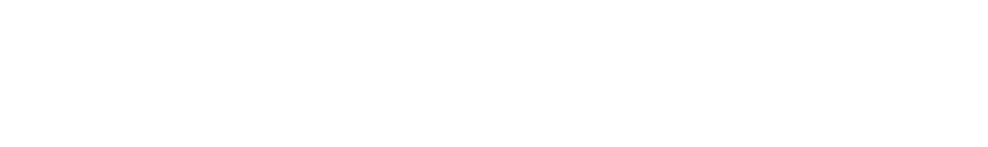
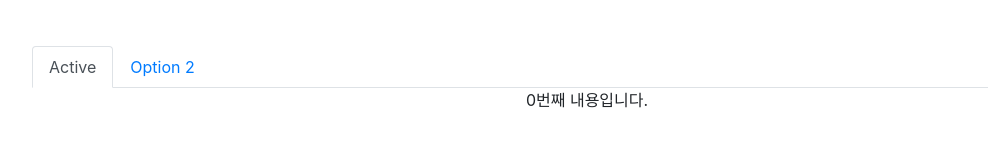
Before and after one commit to magarin213/shop, a React (Create React App) app: page /detail/1 in a window 1280 px wide. Shown: the part 493-640 px from the top of the page, without its empty margins (53-1041 px from the left). Built offline with nearby package versions, Linux system fonts and the light colour scheme.

Commit message:
react-trainsition-group
npm i react-transition-group
import {CSSTransition} from 'react-transition-group';
나머진 내용은 코드 보고 익히기

```diff
--- a/package.json
+++ b/package.json
@@ -13,6 +13,7 @@
     "react-dom": "^17.0.2",
     "react-router-dom": "^5.3.0",
     "react-scripts": "4.0.3",
+    "react-transition-group": "^4.4.2",
     "styled-components": "^5.3.1",
     "web-vitals": "^1.0.1"
   },
--- a/src/Detail.css
+++ b/src/Detail.css
@@ -9,3 +9,12 @@
 .my-alert p {
   margin-bottom : 0;
 }
+
+.animation-enter {
+  opacity: 0;
+}
+
+.animation-enter-active {
+  opacity: 1;
+  transition: all 500mx;
+}
--- a/src/component/view/Detail/Detail.js
+++ b/src/component/view/Detail/Detail.js
@@ -1,13 +1,17 @@
 import React, { useEffect, useState } from 'react'
 import {useHistory, useParams} from "react-router-dom"
-import styled from 'styled-components';
+import { Nav } from 'react-bootstrap'
 import '../../../Detail.css'
 import Stock from "./Stock"
+import { CSSTransition } from 'react-transition-group'
 
 function Detail(props) {
 
 const [alert, setAlert] = useState(true);
 const [inputData, setinput] = useState('');
+const [tap, setTap] = useState(0);
+const [switchButton, setSwitchButton] = useState(false);
+
 
 const handler = () => {
   props.setProductamount([9,10,11])
@@ -62,9 +66,38 @@
             <button className="btn btn-danger" onClick={BackPage}>뒤로가기</button>
           </div>
         </div>
+
+        <Nav className="mt-5" variant="tabs" defaultActiveKey="link-0">
+          <Nav.Item>
+            <Nav.Link eventKey="link-0" onClick={()=>{setSwitchButton(false); setTap(0)}}>Active</Nav.Link>
+          </Nav.Item>
+          <Nav.Item>
+            <Nav.Link eventKey="link-1" onClick={()=>{setSwitchButton(false); setTap(1)}}>Option 2</Nav.Link>
+          </Nav.Item>
+        </Nav>
+      <CSSTransition in={switchButton} classNames="animation" timeout={500}>
+        <TabContent tap={tap} setSwitchButton={setSwitchButton} />
+      </CSSTransition>
       </div>
     </>
   )
 }
 
+
+function TabContent(props) {
+
+  useEffect(() => {
+    props.setSwitchButton(true)
+  }, [])
+
+  if(props.tap === 0){
+     return <div>0번째 내용입니다.</div>
+    } else if(props.tap === 1) {
+      return <div>1번째 내용입니다.</div>
+    }else if(props.tap === 2) {
+    return <div>1번째 내용입니다.</div>
+  }
+
+}
+
 export default Detail
```
Also changed, not shown: 2 other files (tests, documents, lock files or other folders).
